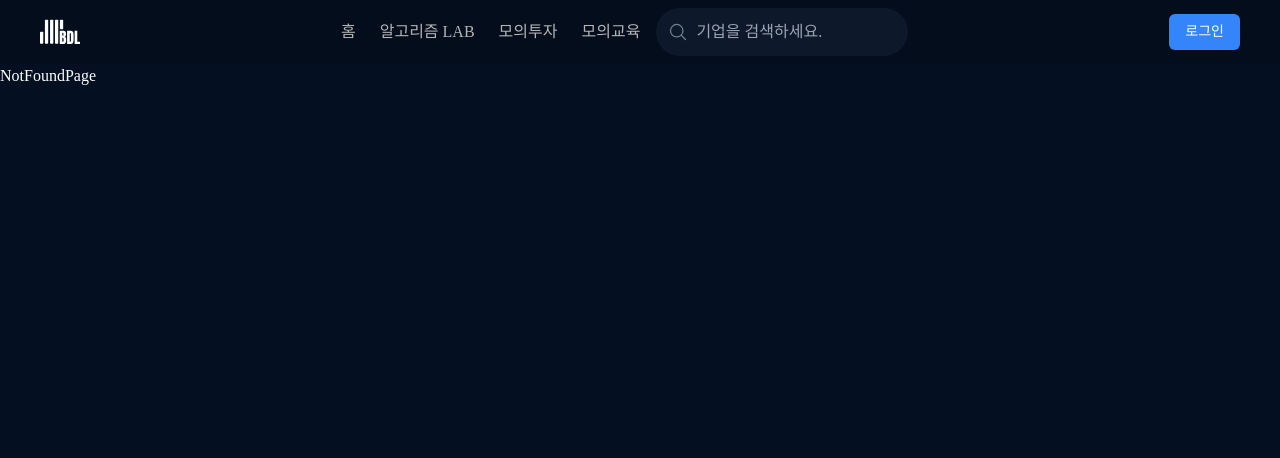
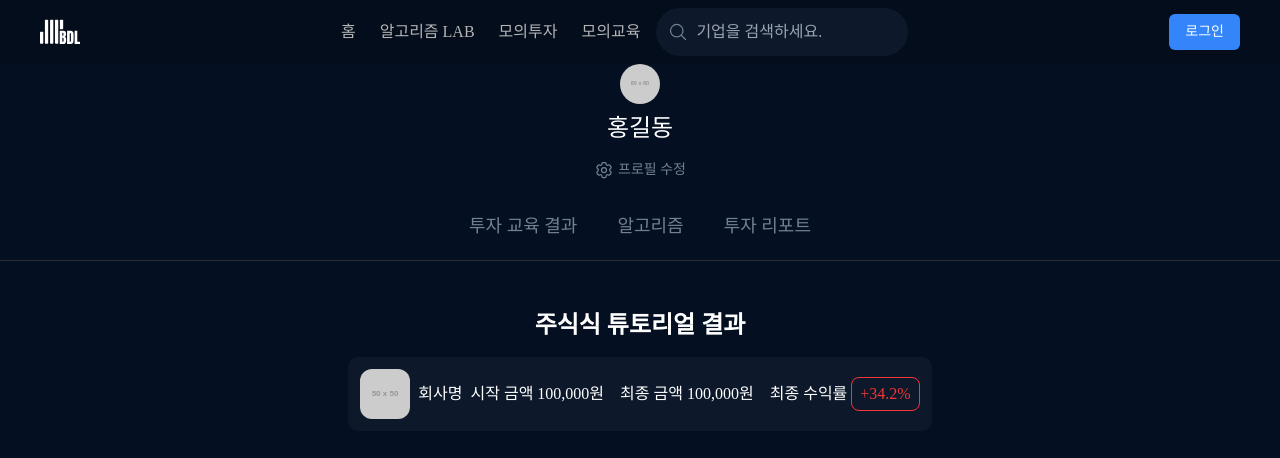
Before and after one commit to dnwnsrb11/BDL-frontend, a React (Vite) app: page /member/stock-tutorial-result in a window 1280 px wide. Shown: the top 458 px of the page. Built offline with nearby package versions, Linux system fonts and the light colour scheme; a web font is replaced by a local one.

Commit message:
rename: investment -> stock tutorial로 이름 변경

```diff
--- a/src/components/member-info/investment-result-item.tsx
+++ b/src/components/member-info/stock-tutorial-result-item.tsx
@@ -1,6 +1,6 @@
 import { CompanyInfo } from '@/components/common/company-info';
 
-export const InvestmentResultItem = () => {
+export const StockTutorialResultItem = () => {
   return (
     <div className="flex flex-row items-center justify-between gap-2 rounded-[10px] bg-modal-background-color p-3">
       <CompanyInfo />
--- /dev/null
+++ b/src/routes/pages/StockTutorialResultPage.tsx
@@ -0,0 +1,10 @@
+import { StockTutorialResultItem } from '@/components/member-info/stock-tutorial-result-item';
+
+export const StockTutorialResultPage = () => {
+  return (
+    <div className="flex flex-col items-center gap-4">
+      <h1 className="text-2xl font-bold">주식식 튜토리얼 결과</h1>
+      <StockTutorialResultItem />
+    </div>
+  );
+};
--- a/src/routes/router.tsx
+++ b/src/routes/router.tsx
@@ -11,6 +11,7 @@ import { NotFoundPage } from '@/routes/pages/NotFoundPage';
 import { SearchPage } from '@/routes/pages/SearchPage';
 import { SimulatedEducationPage } from '@/routes/pages/SimulatedEducationPage';
 import { SimulatedInvestmentPage } from '@/routes/pages/SimulatedInvestmentPage';
+import { StockTutorialResultPage } from '@/routes/pages/StockTutorialResultPage';
 
 export const router = createBrowserRouter([
   {
@@ -34,6 +35,10 @@ export const router = createBrowserRouter([
           {
             path: '/member/edit/password',
             element: <MemberPasswordEditPage />,
+          },
+          {
+            path: '/member/stock-tutorial-result',
+            element: <StockTutorialResultPage />,
           },
         ],
       },
```
